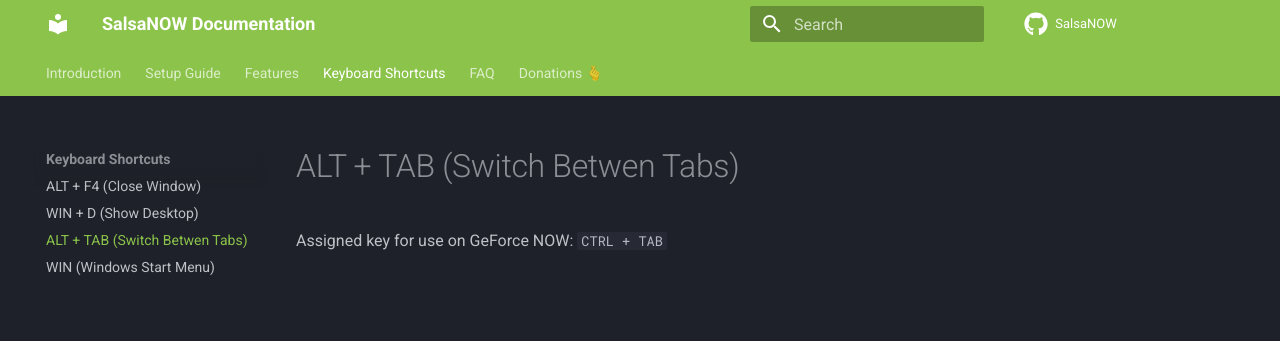
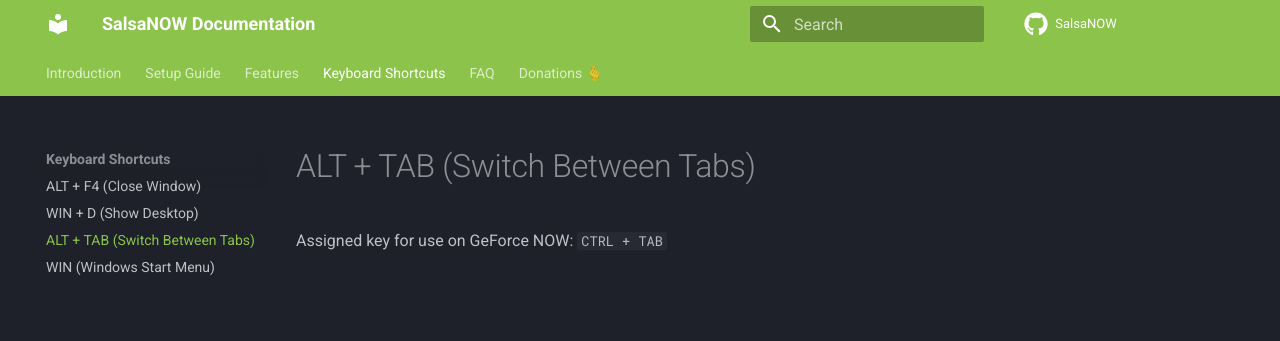
Before and after one commit to dpadGuy/SalsaNOW-Documentation, an MkDocs documentation site: the page built from docs/KeyboardShortcuts/CTRLTAB.md, in a window 1280 px wide. Shown: the top 341 px of the page. Built offline with MkDocs 1.6.1 and Material for MkDocs 9.7.7, drawn with Linux system fonts in a browser that asks for light colours; comment, search, counter and statistics services are not loaded.

Commit message:
Added changes.

```diff
--- a/mkdocs.yml
+++ b/mkdocs.yml
@@ -38,7 +38,7 @@
    - Keyboard Shortcuts:
      - ALT + F4 (Close Window): KeyboardShortcuts/CTRLF4.md
      - WIN + D (Show Desktop): KeyboardShortcuts/CTRLL.md
-     - ALT + TAB (Switch Betwen Tabs) : KeyboardShortcuts/CTRLTAB.md
+     - ALT + TAB (Switch Between Tabs) : KeyboardShortcuts/CTRLTAB.md
      - WIN (Windows Start Menu) : KeyboardShortcuts/CTRLWIN.md
    - FAQ: FAQ.md
    - Donations 🫰: Donations.md
```
Also changed, not shown: docs/Features/NVRaytracing.md (+3 -13 lines).
